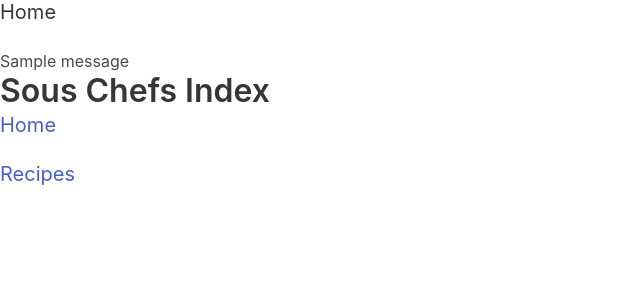
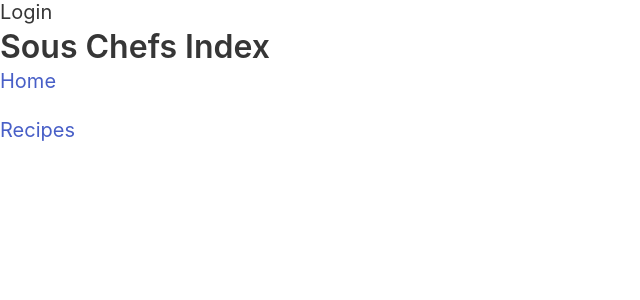
Before and after one commit to funkyrailroad/sous-chefs, a Django app: page /my_app/ in a window 1280 px wide. Shown: the top 300 px of the page, without its empty margins (0-640 px from the left). Run offline with Django 5.2, Linux system fonts and the light colour scheme; tables that the repository leaves empty hold one stand-in row (values such as "Sample post"); one stand-in notice (Sample message) is shown; parts of the project's set-up code (start-up, migrations or seed data) failed here and were passed over; some libraries are stand-ins or nearby versions.

Commit message:
Put login status in the base template

```diff
--- a/my_app/templates/my_app/base.html
+++ b/my_app/templates/my_app/base.html
@@ -12,12 +12,18 @@
     {% endblock %}
   </head>
   <body hx-headers='{"X-CSRFToken": "{{ csrf_token }}"}'>
-    <h1 class="subtitle is-5"> <a href="{% url 'my_app:home' %}">Home</a> </h1>
-    {% if messages %}
-      <ul class="messagelist">{% for message in messages %}
-        <li{% if message.tags %} class="{{ message.tags }}"{% endif %}>{{ message }}</li>
-      {% endfor %}</ul>
-    {% endif %}
+
+    <h1 class="subtitle is-5">
+      <p>
+        <!-- <a href="{% url 'my_app:home' %}">Home</a> -->
+        {% if user.is_authenticated %}
+            Welcome, {{ user.username }}! <a href="{% url 'logout' %}">Logout</a></p>
+        {% else %}
+            <a href="{% url 'login' %}">Login</a>
+        {% endif %}
+      </p>
+    </h1>
+
     {% block body %}{% endblock %}
     <script src="https://code.iconify.design/iconify-icon/1.0.7/iconify-icon.min.js"></script>
   </body>
```
